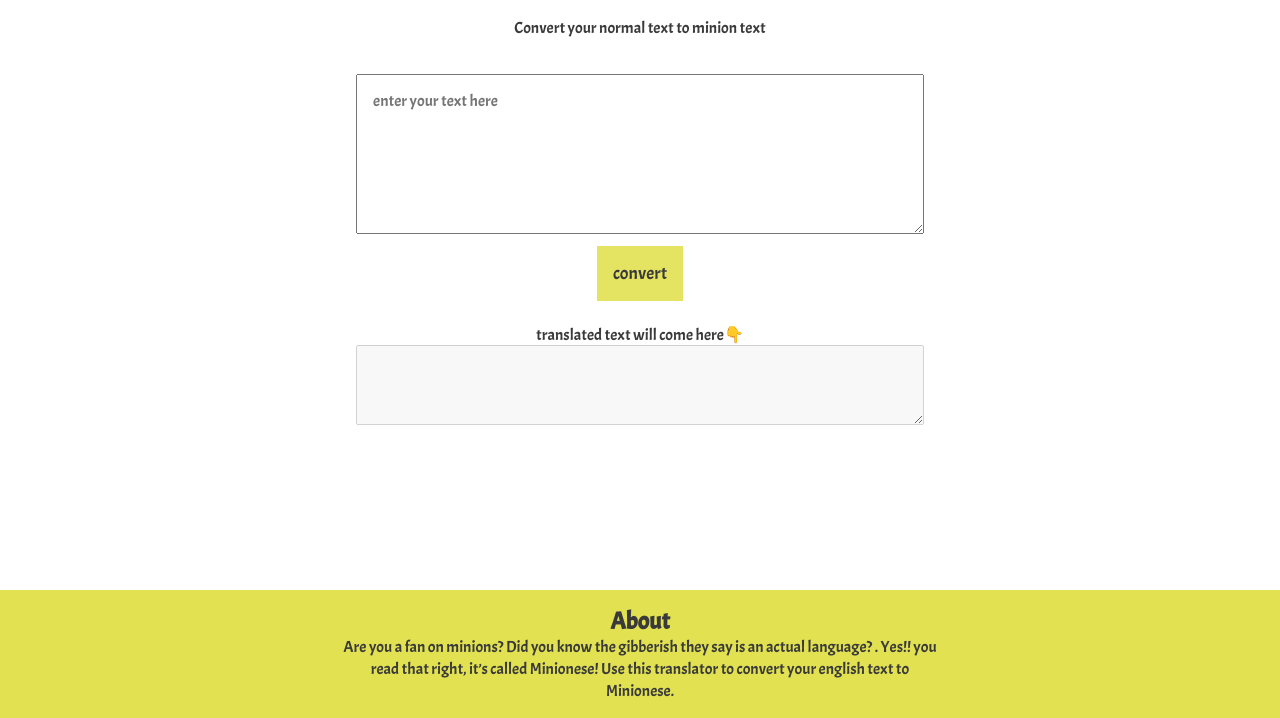
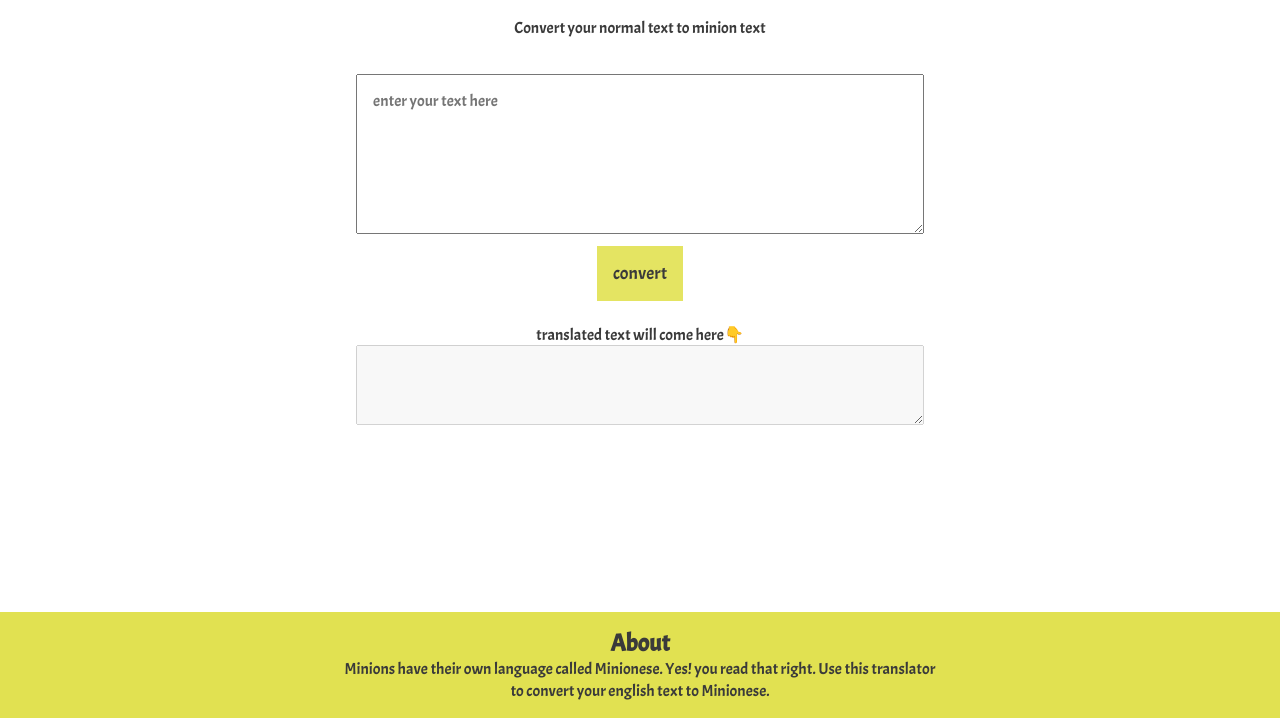
Before and after one commit to tejpatelme/banana-talk, a plain HTML site: page index.html in a window 1280 px wide. Shown: the part 82-800 px from the top of the page. Drawn offline with Linux system fonts and the light colour scheme.

Commit message:
Update : Copy of about

```diff
--- a/index.html
+++ b/index.html
@@ -40,9 +40,7 @@
         <div class="centered-container">
             <h2>About</h2>
             <p>
-                Are you a fan on minions? Did you know the gibberish they say is an actual language?
-                . Yes!! you read that right, it’s called Minionese! Use this translator to convert your
-                english text to Minionese.
+                Minions have their own language called Minionese. Yes! you read that right. Use this translator to convert your english text to Minionese.
             </p>
         </div>
     </footer>
```
